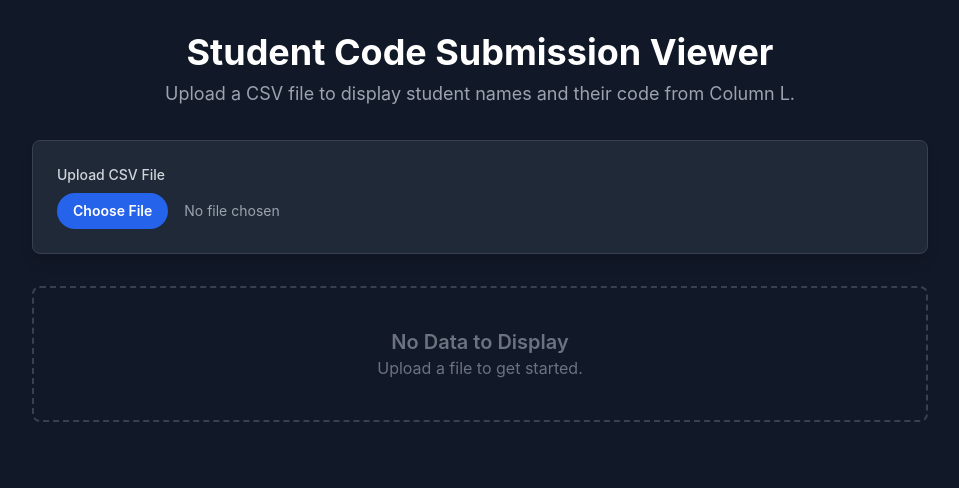
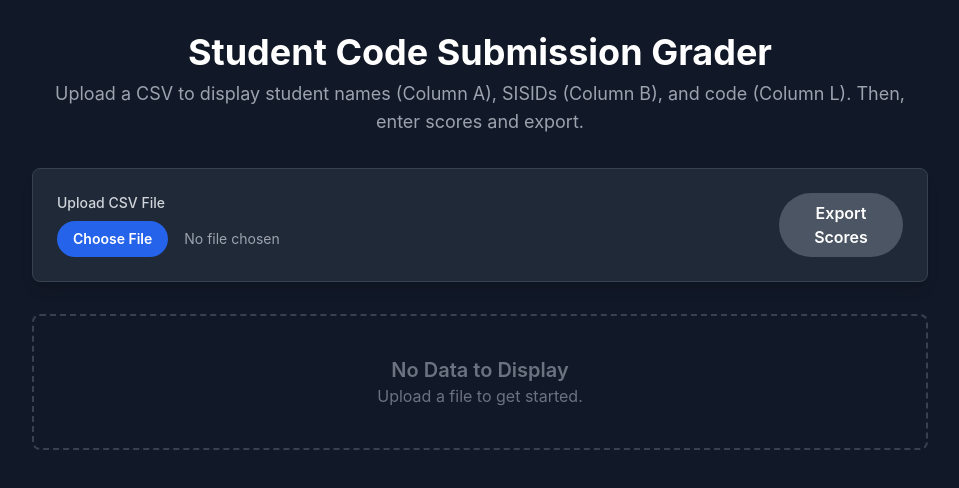
Before and after one commit to gnawwaycon/csvGrader, a React (Vite) app in the folder client/: page / in a window 1280 px wide. Shown: the top 488 px of the page, without its empty margins (160-1119 px from the left). Built offline with nearby package versions, Linux system fonts and the light colour scheme.

Commit message:
add sisid sorting and grading field and export to csv in case canvas grades get overwritten

```diff
--- a/client/src/App.jsx
+++ b/client/src/App.jsx
@@ -2,10 +2,24 @@ import React, { useState, useCallback } from 'react';
 import Papa from 'papaparse';
 
 // StudentCard Component
-const StudentCard = ({ name, codeHTML }) => (
+const StudentCard = ({ name, sisid, codeHTML, score, onScoreChange }) => (
     <div className="bg-gray-800 border border-gray-700 rounded-lg shadow-md overflow-hidden transition-transform duration-300 hover:scale-[1.02]">
-        <div className="p-4 bg-gray-700/50 border-b border-gray-600">
+        <div className="p-4 bg-gray-700/50 border-b border-gray-600 flex justify-between items-center flex-wrap gap-4">
+            <div>
                 <h2 className="text-xl font-semibold text-white">{name}</h2>
+                <p className="text-sm text-gray-400">SISID: {sisid}</p>
+            </div>
+            <div className="flex items-center space-x-2">
+                <label htmlFor={`score-${sisid}`} className="text-sm font-medium text-gray-300">Score:</label>
+                <input
+                    type="number"
+                    id={`score-${sisid}`}
+                    value={score}
+                    onChange={(e) => onScoreChange(e.target.value)}
+                    placeholder="Enter score"
+                    className="w-28 bg-gray-900 border border-gray-600 text-white text-sm rounded-lg focus:ring-blue-500 focus:border-blue-500 p-2"
+                />
+            </div>
         </div>
         <div className="p-4 bg-black/20 text-sm">
             {/* Using dangerouslySetInnerHTML because the CSV content is trusted HTML */}
@@ -47,15 +61,26 @@ function App() {
                 }
 
                 const parsedSubmissions = dataRows.map((columns, index) => {
+                    // Expecting Name in Col A, SISID in Col B, Code in Col L
                     if (columns.length > 11) {
                         return {
                             id: index,
-                            name: columns[0].trim(),
-                            code: columns[11].trim() || 'No code submitted.',
+                            name: columns[0]?.trim() || 'N/A',
+                            sisid: columns[1]?.trim() || 'N/A',
+                            code: columns[11]?.trim() || 'No code submitted.',
+                            score: '', // Initialize score as empty
                         };
                     }
                     return null;
                 }).filter(Boolean); // Filter out any null entries from malformed rows
+
+                if (parsedSubmissions.length === 0) {
+                     setError("Could not parse any valid student rows from the CSV.");
+                     return;
+                }
+
+                // Sort submissions by SISID
+                parsedSubmissions.sort((a, b) => a.sisid.localeCompare(b.sisid, undefined, { numeric: true }));
 
                 setSubmissions(parsedSubmissions);
             },
@@ -65,17 +90,53 @@ function App() {
         });
     }, []);
 
+    const handleScoreChange = useCallback((id, newScore) => {
+        setSubmissions(prevSubmissions =>
+            prevSubmissions.map(sub =>
+                sub.id === id ? { ...sub, score: newScore } : sub
+            )
+        );
+    }, []);
+
+    const handleExport = useCallback(() => {
+        if (submissions.length === 0) {
+            setError("No data to export.");
+            return;
+        }
+
+        const exportData = submissions.map(({ name, sisid, score }) => ({
+            'Name': name,
+            'SISID': sisid,
+            'Score': score || '0', // Default score to '0' if it's empty
+        }));
+
+        const csv = Papa.unparse(exportData);
+
+        const blob = new Blob([csv], { type: 'text/csv;charset=utf-8;' });
+        const link = document.createElement('a');
+        if (link.download !== undefined) { // feature detection
+            const url = URL.createObjectURL(blob);
+            link.setAttribute('href', url);
+            link.setAttribute('download', 'student_scores.csv');
+            link.style.visibility = 'hidden';
+            document.body.appendChild(link);
+            link.click();
+            document.body.removeChild(link);
+        }
+    }, [submissions]);
+
     return (
         <div style={{ fontFamily: "'Inter', sans-serif" }} className="bg-gray-900 text-gray-100 min-h-screen flex items-start justify-center p-4 sm:p-6 lg:p-8">
             <div className="w-full max-w-4xl mx-auto">
                 <header className="text-center mb-8">
-                    <h1 className="text-3xl sm:text-4xl font-bold text-white mb-2">Student Code Submission Viewer</h1>
-                    <p className="text-lg text-gray-400">Upload a CSV file to display student names and their code from Column L.</p>
+                    <h1 className="text-3xl sm:text-4xl font-bold text-white mb-2">Student Code Submission Grader</h1>
+                    <p className="text-lg text-gray-400">Upload a CSV to display student names (Column A), SISIDs (Column B), and code (Column L). Then, enter scores and export.</p>
                 </header>
 
                 <main>
-                    {/* File Upload Section */}
-                    <div className="bg-gray-800 border border-gray-700 rounded-lg p-6 mb-8 shadow-lg">
+                    {/* File Upload & Export Section */}
+                    <div className="bg-gray-800 border border-gray-700 rounded-lg p-6 mb-8 shadow-lg flex flex-col sm:flex-row gap-4 items-center">
+                        <div className="flex-grow w-full">
                              <label htmlFor="csvFileInput" className="block text-sm font-medium text-gray-300 mb-2">Upload CSV File</label>
                              <input
                                 type="file"
@@ -84,6 +145,16 @@ function App() {
                                 onChange={handleFileUpload}
                                 className="block w-full text-sm text-gray-400 file:mr-4 file:py-2 file:px-4 file:rounded-full file:border-0 file:text-sm file:font-semibold file:bg-blue-600 file:text-white hover:file:bg-blue-700 cursor-pointer"
                             />
+                        </div>
+                        <div className="w-full sm:w-auto">
+                           <button
+                                onClick={handleExport}
+                                disabled={submissions.length === 0}
+                                className="w-full sm:w-auto mt-4 sm:mt-0 bg-green-600 text-white font-semibold py-2 px-5 rounded-full hover:bg-green-700 disabled:bg-gray-600 disabled:cursor-not-allowed transition-colors duration-300"
+                           >
+                               Export Scores
+                           </button>
+                        </div>
                     </div>
 
                     {/* Results Section */}
@@ -96,7 +167,14 @@ function App() {
 
                         {submissions.length > 0 ? (
                             submissions.map(submission => (
-                                <StudentCard key={submission.id} name={submission.name} codeHTML={submission.code} />
+                                <StudentCard
+                                    key={submission.id}
+                                    name={submission.name}
+                                    sisid={submission.sisid}
+                                    codeHTML={submission.code}
+                                    score={submission.score}
+                                    onScoreChange={(newScore) => handleScoreChange(submission.id, newScore)}
+                                />
                             ))
                         ) : !error && (
                             <Placeholder title="No Data to Display" message="Upload a file to get started." />
```
Lines whose indentation alone changed are shown as unchanged.
